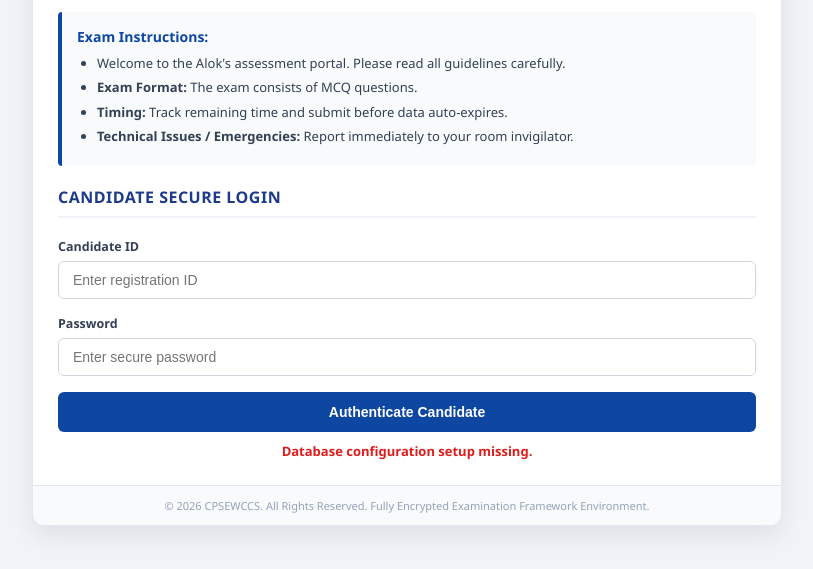
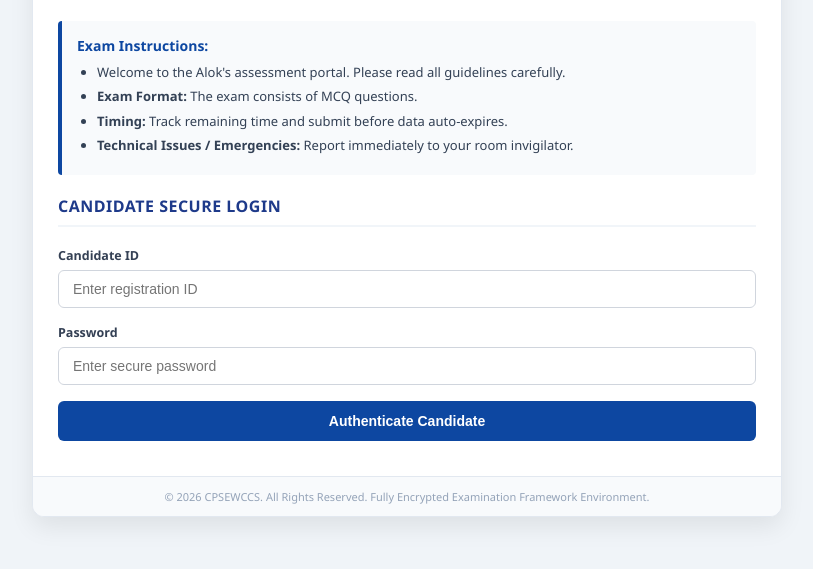
Before and after one commit to assessmentalok/Gdat-exam, a plain HTML site: page candidate_login.html in a window 1280 px wide. Shown: the part 193-762 px from the top of the page, without its empty margins (233-1046 px from the left). Drawn offline with Linux system fonts and the light colour scheme; no server answers.

Commit message:
Update fetch URL for user data

```diff
--- a/candidate_login.html
+++ b/candidate_login.html
@@ -461,7 +461,7 @@ let activeVideoElementId = null;
 let sigCanvas, sigCtx, isDrawing = false;
 
 // Async User Matrix Pull
-fetch("data/Users.json")
+fetch("users.json")
 .then(res => res.json())
 .then(data => { users = data; })
 .catch(err => { document.getElementById("error").innerText = "Database configuration setup missing."; });
```
